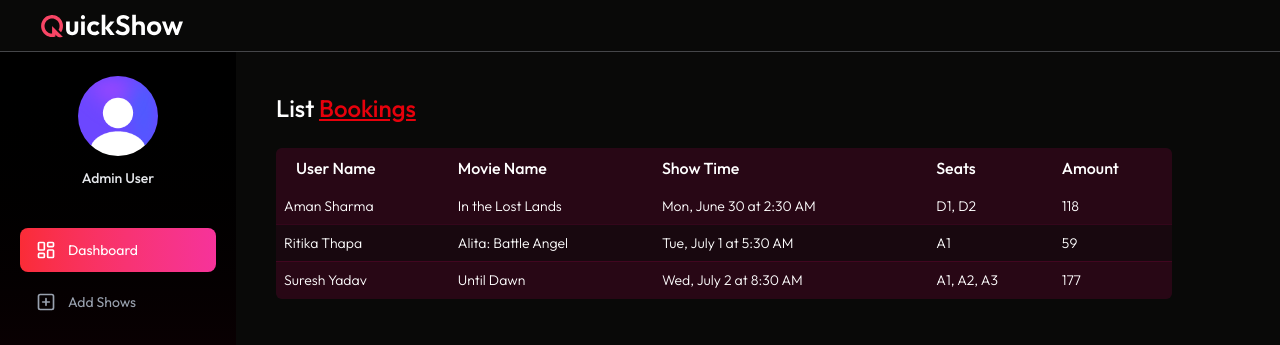
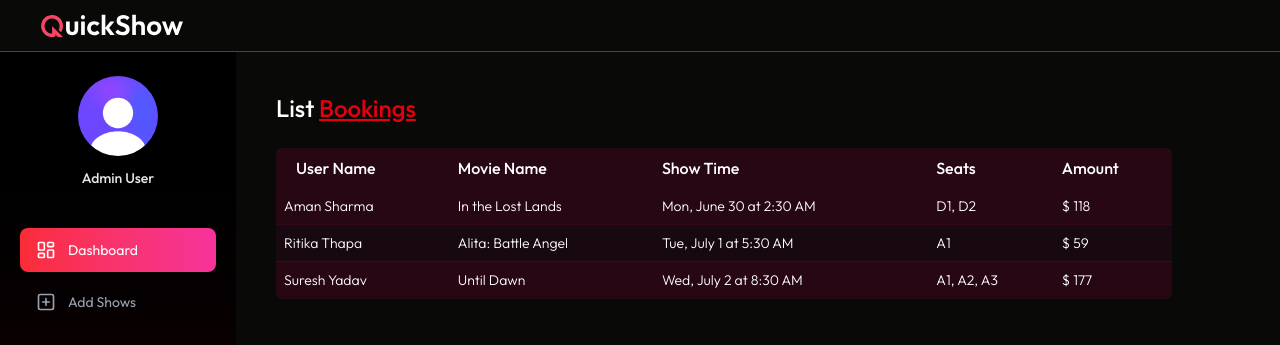
Before and after one commit to Parvesh-ops/Movie-Ticket-Booking, a React (Vite) app in the folder Movie_Ticket_Booking/: page /adminDashboard/bookings in a window 1280 px wide. Shown: the top 345 px of the page. Built offline with nearby package versions, Linux system fonts and the light colour scheme.

Commit message:
Updating css

```diff
--- a/Movie_Ticket_Booking/src/dashboard/ListBooking.jsx
+++ b/Movie_Ticket_Booking/src/dashboard/ListBooking.jsx
@@ -43,7 +43,7 @@ const ListBooking = () => {
                 <td className="p-2">{item.show.movie.title}</td>
                 <td className="p-2">{dateFormat(item.show.showDateTime)}</td>
                 <td className="p-2">{item.bookedSeats.join(', ')}</td>
-                <td className="p-2">{currency} {item.amount}</td>
+                <td className="p-2">${currency} {item.amount}</td>
               </tr>
             ))}
           </tbody>
--- a/Movie_Ticket_Booking/src/dashboard/ListShows.jsx
+++ b/Movie_Ticket_Booking/src/dashboard/ListShows.jsx
@@ -1,6 +1,6 @@
 import React, { useState, useEffect } from 'react'
 import { dummyShowsData } from '../assets/assets'
-import Title from './title'
+import Title from './Title'
 import { dateFormat } from '../../lib/dateFormat'
 
 const ListShows = () => {
```
